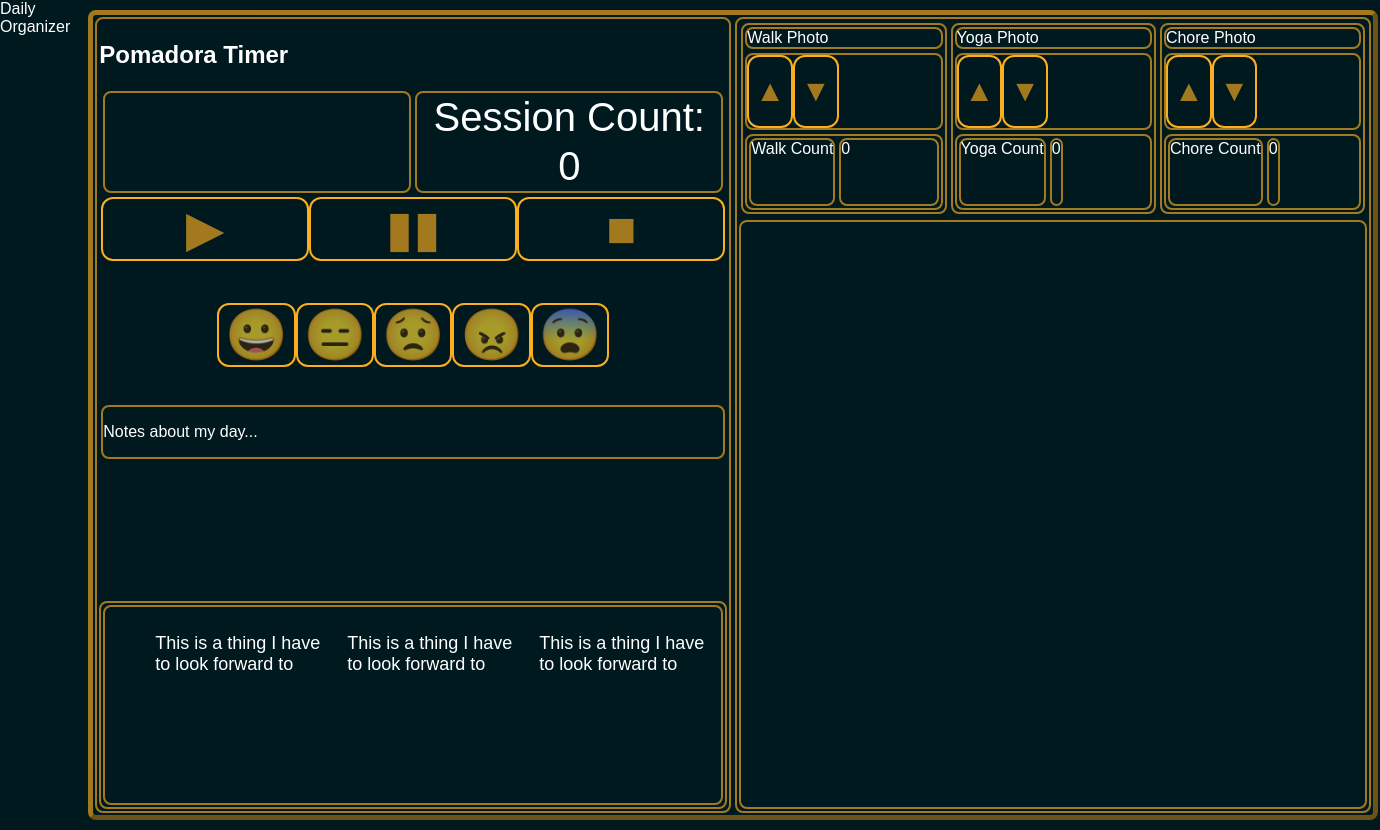
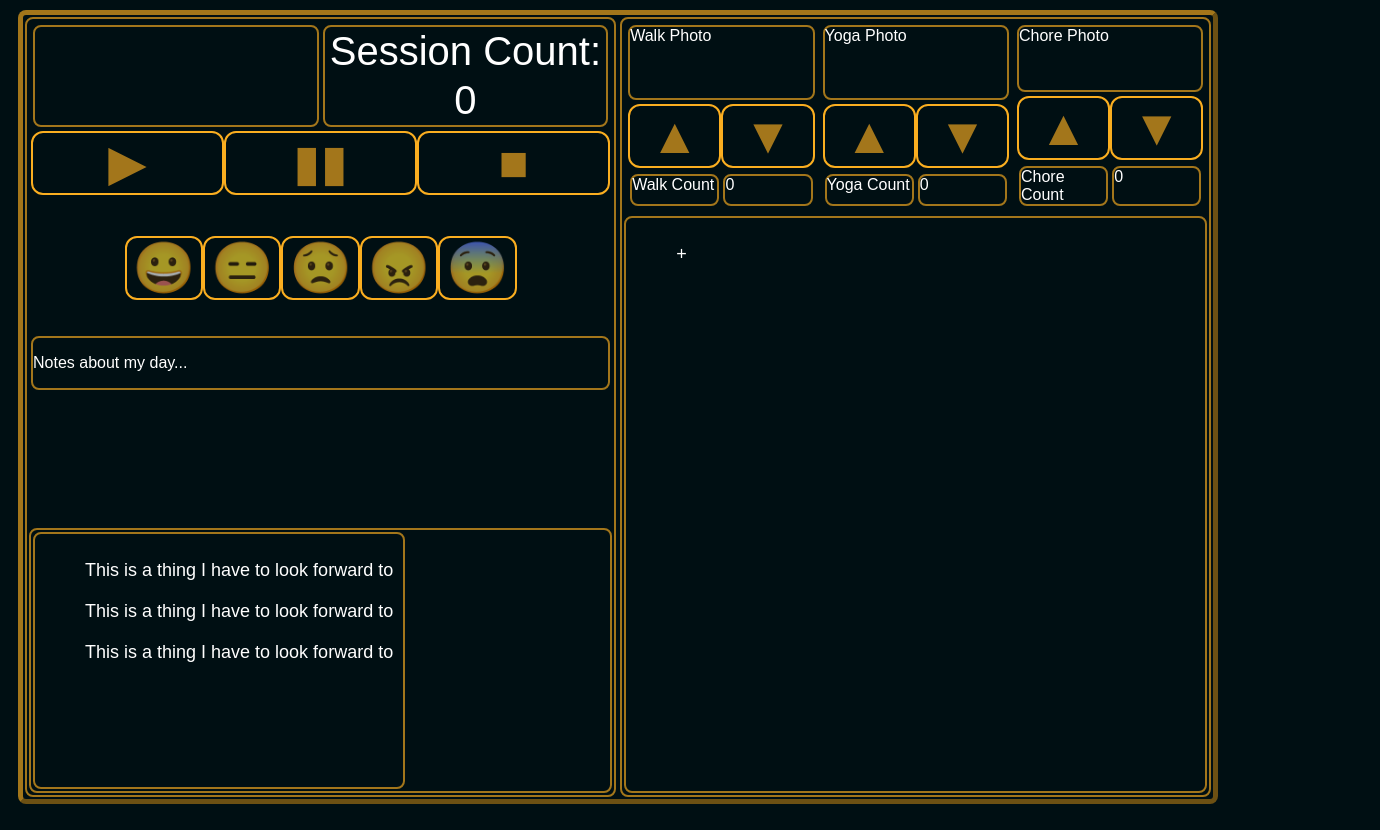
Before and after one commit to Velarken/Daily-Planner, a plain HTML site: page index.html in a window 1280 px wide. Shown: the whole page, 1380 px wide, since content can reach past the window. Drawn offline with Linux system fonts and the light colour scheme.

Commit message:
Removed some unnecessary divs and added classes

```diff
--- a/index.html
+++ b/index.html
@@ -2,14 +2,12 @@
 <html lang="en">
     <head>
         <meta charset="UTF-8">
-        <title>Daily Organizer</title>
         <link rel="stylesheet" href="style.css">
     </head>
     <body>
         <div id="mainContainer">
             <div id="leftContainer">
                 <div id="timerContainer">
-                    <h2>Pomadora Timer</h2>
                     <div id="timer">
                         <div id="countdownTimer"></div>
                         <div id="timerCounter">
@@ -25,11 +23,11 @@
                 </div>
                 <div id="moodContainer">
                     <div id="mood-buttons">
-                        <button class="mood">&#128512</button>
-                        <button class="mood">&#128529</button>
-                        <button class="mood">&#128543</button>
-                        <button class="mood">&#128544</button>
-                        <button class="mood">&#128552</button>
+                        <button class="mood" id="happy">&#128512</button>
+                        <button class="mood" id="indifferent">&#128529</button>
+                        <button class="mood" id="sad">&#128543</button>
+                        <button class="mood" id="angry">&#128544</button>
+                        <button class="mood" id="fear">&#128552</button>
                     </div>
                     <div id="mood-notes"><p>Notes about my day...</p></div>
                 </div>
@@ -46,41 +44,45 @@
             <div id="rightContainer">
                 <div id="daily-buttons">
                     <div id="card">
-                        <div>Walk Photo</div> <!-- replace with image-->
+                        <div id="photo">Walk Photo</div> <!-- replace with image-->
                         <div id="increments">
                             <button id="walkInc" class="plus">&#x25B2</button>
                             <button id="walkDec" class="minus">&#x25BC</button>
                         </div>
                         <div id="sideDisplay">
-                            <div>Walk Count</div>
-                            <div id="walkIncDisplay">0</div>
+                            <div class="habitCounter">Walk Count</div>
+                            <div class="habitCounter" id="walkIncDisplay">0</div>
                         </div>
                     </div>
 
                     <div id="card">
-                        <div>Yoga Photo</div> <!-- replace with image-->
+                        <div id="photo">Yoga Photo</div> <!-- replace with image-->
                         <div id="increments">
                             <button id="yogaInc" class="plus">&#x25B2</button>
                             <button id="yogaDec" class="minus">&#x25BC</button>
                         </div>
                         <div id="sideDisplay">
-                            <div>Yoga Count</div>
-                            <div id="yogaIncDisplay">0</div>
+                            <div class="habitCounter">Yoga Count</div>
+                            <div class="habitCounter" id="yogaIncDisplay">0</div>
                         </div>
                     </div>
                     <div id="card">
-                        <div>Chore Photo</div> <!-- replace with image-->
+                        <div id="photo">Chore Photo</div> <!-- replace with image-->
                         <div id="increments">
                             <button id="choreInc" class="plus">&#x25B2</button>
                             <button id="choreDec" class="minus">&#x25BC</button>
                         </div>
                         <div id="sideDisplay">
-                            <div>Chore Count</div>
-                            <div id="choreIncDisplay">0</div>
+                            <div class="habitCounter">Chore Count</div>
+                            <div class="habitCounter" id="choreIncDisplay">0</div>
                         </div>
                     </div>
                 </div>
-                <div id="todo-list"></div>
+                <div id="todo-list">
+                    <ul>
+                        <li>+</li>
+                    </ul>
+                </div>
             </div>
         </div>
 
--- a/script.js
+++ b/script.js
@@ -12,11 +12,11 @@ const startButton = document.querySelector("#startTimer");
 const pauseButton = document.querySelector("#pauseTimer");
 const stopButton = document.querySelector("#stopTimer");
 
-const moodHappy = document.querySelector(".happy");
-const moodIndifferent = document.querySelector(".indifferent");
-const moodSad = document.querySelector(".sad");
-const moodAngry = document.querySelector(".angry");
-const moodFearful = document.querySelector(".fear");
+const moodHappy = document.querySelector("#happy");
+const moodIndifferent = document.querySelector("#indifferent");
+const moodSad = document.querySelector("#sad");
+const moodAngry = document.querySelector("#angry");
+const moodFearful = document.querySelector("#fear");
 
 const dailyWalk = document.querySelector(".walk");
 const dailyYoga = document.querySelector(".yoga");
--- a/style.css
+++ b/style.css
@@ -5,7 +5,7 @@
 }
 
 body {
-    background-color: rgb(0, 25, 31);
+    background-color: rgb(0, 15, 19);
 }
 
 div {
@@ -15,7 +15,7 @@ div {
 }
 
 button {
-    background-color: rgb(0, 25, 31);
+    background-color:rgb(0, 15, 19);
     color:rgba(250, 174, 32, 0.651);
     font-size: 50px;
     border:2px solid rgb(250,174,32);
@@ -23,17 +23,22 @@ button {
 }
 
 li {
+    display:block;
     padding:10px;
     font-size:18px;
 }
 
+ul {
+    display:block;
+    width:100%;
+}
+
 #mainContainer {
-    background-color: rgb(0, 25, 31);
     border-radius: 8px;
     border:5px outset rgba(250, 174, 32, 0.651);
     margin-left:10px;
-    min-height: 100vh;
-    min-width: 100vw;
+    min-height: 98vh;
+    min-width: 93vw;
 }
 
 /* LEFT CONTAINER */
@@ -46,6 +51,8 @@ li {
 #timerContainer {
     border:none;
     display:block;
+    align-items: center;
+    justify-content: center;
 }
 
 #timer {
@@ -140,18 +147,13 @@ li {
 #mood {
     flex:1;
     align-items: center;
-    justify-content: center;
-    background-color: rgb(0, 25, 31);
+    justify-content: center;;
     font-size:50px;
 }
 
 button:hover {
     color: rgb(167, 120, 33);
-    background-color: rgb(0, 15, 19);
-}
-
-#mood-notes {
-
+    background-color: rgb(0, 25, 31);
 }
 
 /* SOMETHING TO LOOK FORWARD TO */
@@ -180,24 +182,34 @@ button:hover {
 #sideDisplay {
     flex:1;
     flex-direction: row;
+    border:none;
 }
 
 button.plus, button.minus {
-    font-size:30px;
+    font-size:50px;
     align-items: center;
     justify-content: space-around;
+    flex:1;
 }
 
-#walkIncDisplay,
+#photo {
+    flex:2;
+}
+
+.habitCounter {
+    flex:1;
+}
 
 #card {
     flex:1;
     flex-direction: column;
+    border:none;
 }
 
 #increments {
     flex:1;
     flex-direction: row;
+    border:none;
 }
 
 #todo-list {
```
